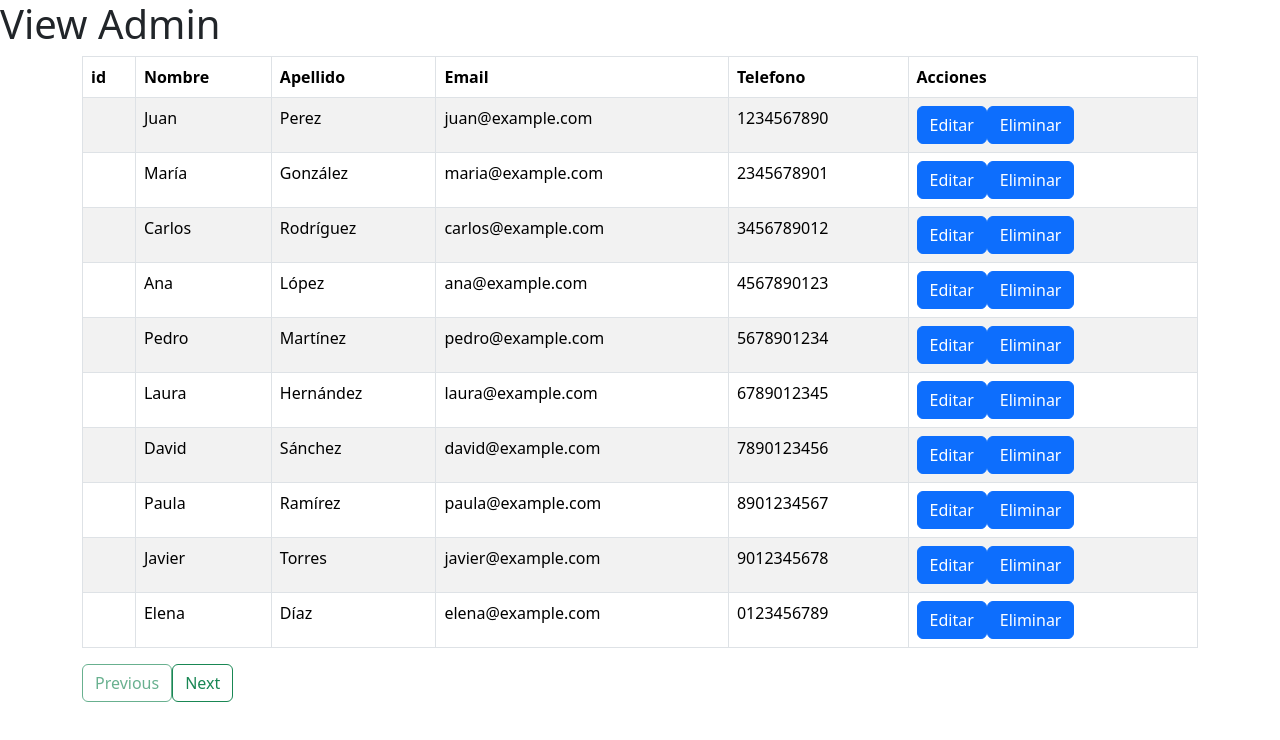
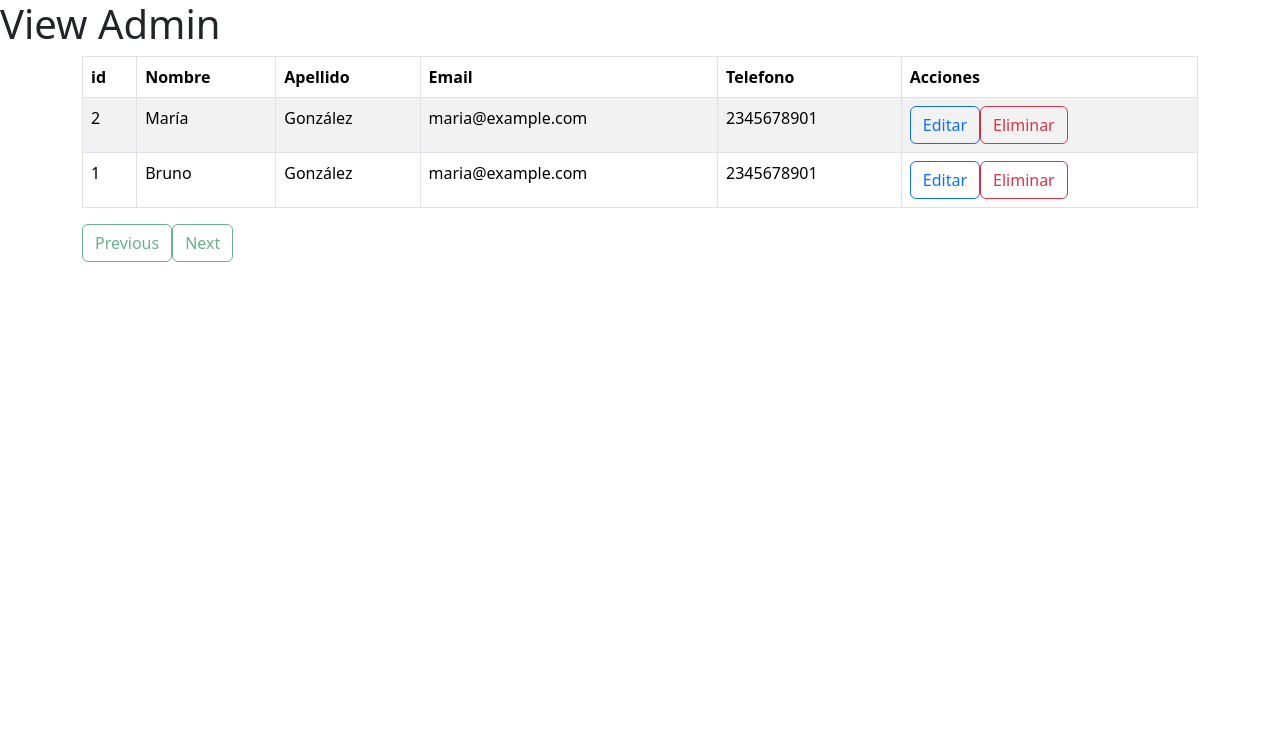
Before and after one commit to santiag004/proyectofinal-78i, a React (Vite) app: page / in a window 1280 px wide. Shown: the top 740 px of the page. Built offline with nearby package versions, Linux system fonts and the light colour scheme; data requests are answered from the project's data file.

Commit message:
funcio de editar usuario

```diff
--- a/package.json
+++ b/package.json
@@ -16,7 +16,9 @@
     "react": "^18.2.0",
     "react-bootstrap": "^2.10.2",
     "react-dom": "^18.2.0",
-    "react-router-dom": "^6.22.3"
+    "react-router-dom": "^6.22.3",
+    "sweetalert2": "^11.10.7",
+    "uuidv4": "^6.2.13"
   },
   "devDependencies": {
     "@types/react": "^18.2.66",
--- a/src/components/fakeApi/db.json
+++ b/src/components/fakeApi/db.json
@@ -1,130 +1,18 @@
 {
   "usuarios": [
     {
-        "Nombre": "Juan",
-        "Apellido": "Perez",
-        "Email": "juan@example.com",
-        "Teléfono": "1234567890"
+      "id": "2",
+      "nombre": "María",
+      "apellido": "González",
+      "email": "maria@example.com",
+      "telefono": "2345678901"
     },
     {
-        "Nombre": "María",
-        "Apellido": "González",
-        "Email": "maria@example.com",
-        "Teléfono": "2345678901"
-      },
-      {
-        "Nombre": "Carlos",
-        "Apellido": "Rodríguez",
-        "Email": "carlos@example.com",
-        "Teléfono": "3456789012"
-      },
-      {
-        "Nombre": "Ana",
-        "Apellido": "López",
-        "Email": "ana@example.com",
-        "Teléfono": "4567890123"
-      },
-      {
-        "Nombre": "Pedro",
-        "Apellido": "Martínez",
-        "Email": "pedro@example.com",
-        "Teléfono": "5678901234"
-      },
-      {
-        "Nombre": "Laura",
-        "Apellido": "Hernández",
-        "Email": "laura@example.com",
-        "Teléfono": "6789012345"
-      },
-      {
-        "Nombre": "David",
-        "Apellido": "Sánchez",
-        "Email": "david@example.com",
-        "Teléfono": "7890123456"
-      },
-      {
-        "Nombre": "Paula",
-        "Apellido": "Ramírez",
-        "Email": "paula@example.com",
-        "Teléfono": "8901234567"
-      },
-      {
-        "Nombre": "Javier",
-        "Apellido": "Torres",
-        "Email": "javier@example.com",
-        "Teléfono": "9012345678"
-      },
-      {
-        "Nombre": "Elena",
-        "Apellido": "Díaz",
-        "Email": "elena@example.com",
-        "Teléfono": "0123456789"
-      },
-      {
-        "Nombre": "Alejandro",
-        "Apellido": "Gomez",
-        "Email": "alejandro@example.com",
-        "Teléfono": "3210987654"
-      },
-      {
-        "Nombre": "Sara",
-        "Apellido": "Pereira",
-        "Email": "sara@example.com",
-        "Teléfono": "4321098765"
-      },
-      {
-        "Nombre": "Daniel",
-        "Apellido": "Fernández",
-        "Email": "daniel@example.com",
-        "Teléfono": "5432109876"
-      },
-      {
-        "Nombre": "Luisa",
-        "Apellido": "Alvarez",
-        "Email": "luisa@example.com",
-        "Teléfono": "6543210987"
-      },
-      {
-        "Nombre": "Miguel",
-        "Apellido": "Jiménez",
-        "Email": "miguel@example.com",
-        "Teléfono": "7654321098"
-      },
-      {
-        "Nombre": "Carmen",
-        "Apellido": "Ruiz",
-        "Email": "carmen@example.com",
-        "Teléfono": "8765432109"
-      },
-      {
-        "Nombre": "Rosa",
-        "Apellido": "Morales",
-        "Email": "rosa@example.com",
-        "Teléfono": "9876543210"
-      },
-      {
-        "Nombre": "Francisco",
-        "Apellido": "Ortega",
-        "Email": "francisco@example.com",
-        "Teléfono": "0987654321"
-      },
-      {
-        "Nombre": "Isabel",
-        "Apellido": "Reyes",
-        "Email": "isabel@example.com",
-        "Teléfono": "9876543210"
-      },
-      {
-        "Nombre": "Manuel",
-        "Apellido": "Molina",
-        "Email": "manuel@example.com",
-        "Teléfono": "8765432109"
-      },
-      {
-        "Nombre": "Rocío",
-        "Apellido": "Serrano",
-        "Email": "rocio@example.com",
-        "Teléfono": "7654321098"
+        "id": "1",
+        "nombre": "Bruno",
+        "apellido": "González",
+        "email": "maria@example.com",
+        "telefono": "2345678901"
       }
   ]
 }
--- a/src/components/pagination/Pagination.jsx
+++ b/src/components/pagination/Pagination.jsx
@@ -1,18 +1,29 @@
-import { useContext } from "react";
+import { useContext, useState } from "react";
 import { UserContextProvider } from "../../context/usercontext/ContextUsers";
-import { Button, Table, Container } from "react-bootstrap";
+import { Button, Table, Container, Modal } from "react-bootstrap";
+import Registro from "../registro/Registro"
 
 function Pagination() {
-  const { users, pageNumber, setPageNumber } = useContext(UserContextProvider);
+  const { users, pageNumber, setPageNumber, deleteUser } = useContext(UserContextProvider);
+
+  const [userToEdit, setUserToEdit] = useState();
+  const [show, setShow] = useState(false);
+  const handleClose = () => setShow(false);
 
   // Calcular los índices de inicio y fin de la página actual
   const startIndex = pageNumber * 10;
   const endIndex = Math.min(startIndex + 10, users.length);
 
+  //Funcion para el manejo del usuario a editar
+  const handleEdit = (user) => {
+    setUserToEdit(user);
+    setShow(true);
+  };
+
   return (
     <>
       <Container>
-        {users.lengh === 0 ? (
+        {users.lenght === 0 ? (
           <h1>no tenes registrado nungun usuario</h1>
         ) : (
           <Table striped bordered hover>
@@ -30,13 +41,23 @@ function Pagination() {
               {users.slice(startIndex, endIndex).map((user) => (
                 <tr>
                   <td>{user.id}</td>
-                  <td>{user.Nombre}</td>
-                  <td>{user.Apellido}</td>
-                  <td>{user.Email}</td>
-                  <td>{user.Teléfono}</td>
+                  <td>{user.nombre}</td>
+                  <td>{user.apellido}</td>
+                  <td>{user.email}</td>
+                  <td>{user.telefono}</td>
                   <td>
-                    <Button>Editar</Button>
-                    <Button>Eliminar</Button>
+                    <Button
+                      variant="outline-primary"
+                      onClick={() => {
+                        handleEdit(user);
+                      }}>
+                      Editar
+                    </Button>
+                    <Button
+                      variant="outline-danger"
+                      onClick={() => deleteUser(user.id)}>
+                      Eliminar
+                    </Button>
                   </td>
                 </tr>
               ))}
@@ -46,18 +67,24 @@ function Pagination() {
         <Button
           variant="outline-success"
           disabled={pageNumber === 0}
-          onClick={() => setPageNumber(pageNumber - 1)}
-        >
+          onClick={() => setPageNumber(pageNumber - 1)}>
           Previous
         </Button>
         <Button
           variant="outline-success"
           disabled={endIndex >= users.length}
-          onClick={() => setPageNumber(pageNumber + 1)}
-        >
+          onClick={() => setPageNumber(pageNumber + 1)}>
           Next
         </Button>
       </Container>
+      <Modal show={show} onHide={handleClose}>
+        <Modal.Header closeButton>
+          <Modal.Title>Editar Usuario</Modal.Title>
+        </Modal.Header>
+        <Modal.Body>
+          <Registro userToEdit={userToEdit} handleClose={handleClose} />
+        </Modal.Body>
+      </Modal>
     </>
   );
 }
--- /dev/null
+++ b/src/components/registro/Registro.jsx
@@ -0,0 +1,78 @@
+import Button from "react-bootstrap/Button";
+import Form from "react-bootstrap/Form";
+import { UserContextProvider } from "../../context/usercontext/ContextUsers";
+import { useContext, useState } from "react";
+import { v4 as uuidv4 } from "uuid";
+import Swal from "sweetalert2"
+
+const Registro = ({userToEdit,handleClose}) => {
+  const {addUser,upDateUser} = useContext( UserContextProvider )
+
+  console.log(userToEdit, 'usuario a editar')
+
+  const [usuario, setUsuario] = useState({
+    id: userToEdit ? userToEdit.id : uuidv4(),
+    nombre: userToEdit ?  userToEdit.nombre : "",
+    apellido: userToEdit ?  userToEdit.apellido : "",
+    email: userToEdit ? userToEdit.email : "" ,
+    telefono: userToEdit ? userToEdit.telefono : "",
+    password: "",
+    isAdmin: false
+  })
+
+  const handleChange = (e) =>{
+    setUsuario({ ...usuario, [e.target.name]: e.target.value})
+  }
+
+  const handleSubmit = (e) =>{
+    e.preventDefault()
+    addUser(usuario)
+    Swal.fire({
+      title: "Registro exitoso",
+      text: "Usuario registrado con exito",
+      icon: "success",
+      confirmButtonText: "Aceptar"
+    })
+    setUsuario({
+      id: uuidv4(),
+    nombre: "",
+    apellido: "",
+    email: "",
+    password: "",
+    isAdmin: false
+    })
+  }
+
+
+  return (
+    <div className="colorFondo d-flex justify-content-center align-items-center" style={{ minHeight: "100vh" }}>
+      <Form onSubmit={handleSubmit}  style={{ maxWidth: "400px", width: "100%" } }>
+        <Form.Group className="mb-3">
+          <Form.Label className="colorLetras">Nombre</Form.Label>
+          <Form.Control type="text" placeholder="Enter name" value={usuario.nombre} onChange={handleChange} name="nombre"/>
+        </Form.Group>
+
+        <Form.Group className="mb-3">
+          <Form.Label className="colorLetras">Apellido</Form.Label>
+          <Form.Control type="text" placeholder="Enter surname" value={usuario.apellido} onChange={handleChange} name="apellido"/>
+        </Form.Group>
+
+        <Form.Group className="mb-3">
+          <Form.Label className="colorLetras">Email</Form.Label>
+          <Form.Control type="email" placeholder="Enter email" value={usuario.email} onChange={handleChange} name="email"/>
+        </Form.Group>
+
+        <Form.Group className="mb-3">
+          <Form.Label className="colorLetras">telefono</Form.Label>
+          <Form.Control type="telefono" placeholder="Password" value={usuario.password} onChange={handleChange} name="password"/>
+        </Form.Group>
+
+        <Button variant="primary" type="submit">
+          Submit
+        </Button>
+      </Form>
+    </div>
+  );
+};
+
+export default Registro;
--- a/src/components/userTable/UserTable.jsx
+++ b/src/components/userTable/UserTable.jsx
@@ -46,13 +46,13 @@ const UserTable = () => {
                 <td>{u.isAdmin ? "Si" : "No"}</td>
                 <td>
                   <Button
-                    variant="primary"
+                    variant="outline-primary"
                     onClick={() => handleEdit(u)}
                   >
                     Editar
                   </Button>
                   <Button
-                    variant="danger"
+                    variant="outline-danger"
                     onClick={() => deleteUser(u.id)}
                   >
                     Eliminar
--- a/src/context/usercontext/ContextUsers.jsx
+++ b/src/context/usercontext/ContextUsers.jsx
@@ -30,7 +30,7 @@ const ContextUsers = ({ children }) => {
   // Función para eliminar un usuario
   const deleteUser = async (id) => {
     try {
-      await axios.delete(`http://localhost:8080/usuario/${id}`);
+      await axios.delete(`http://localhost:8080/usuarios/${id}`);
       await getUsers();
     } catch (e) {
       console.log(e);
@@ -39,7 +39,6 @@ const ContextUsers = ({ children }) => {
 
   useEffect(() => {
     getUsers();
-    // addUser();  // Asegúrate de descomentar esta línea si necesitas ejecutarla
   }, []);
 
   const startIndex = pageNumber * 10;
@@ -47,8 +46,14 @@ const ContextUsers = ({ children }) => {
 
   return (
     <UserContextProvider.Provider
-      value={{ users, getUsers, deleteUser, updateUser, pageNumber, setPageNumber }}
-    >
+      value={{
+        users,
+        getUsers,
+        deleteUser,
+        updateUser,
+        pageNumber,
+        setPageNumber,
+      }}>
       {children}
     </UserContextProvider.Provider>
   );
```
Also changed, not shown: 1 other file (tests, documents, lock files or other folders). Lines whose indentation alone changed are shown as unchanged.
